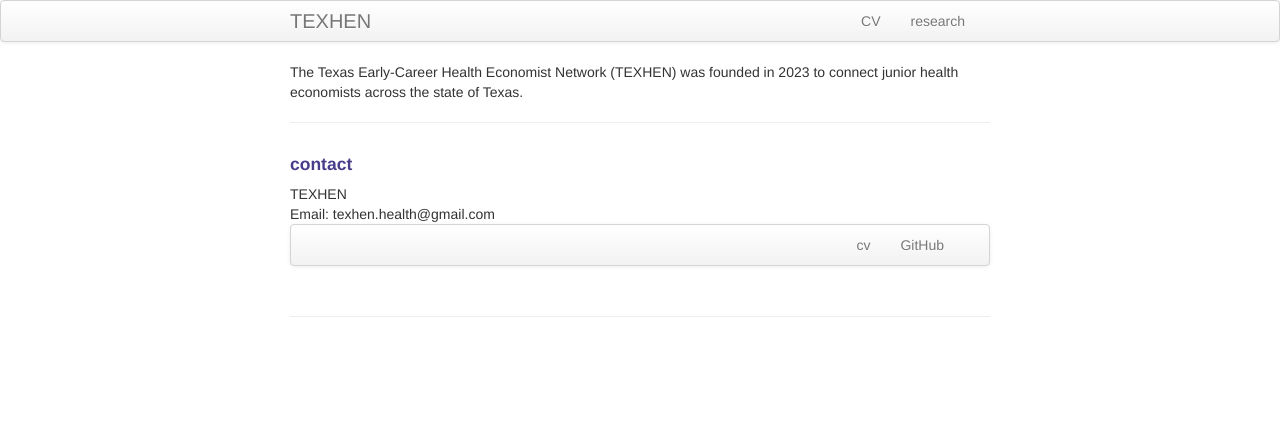
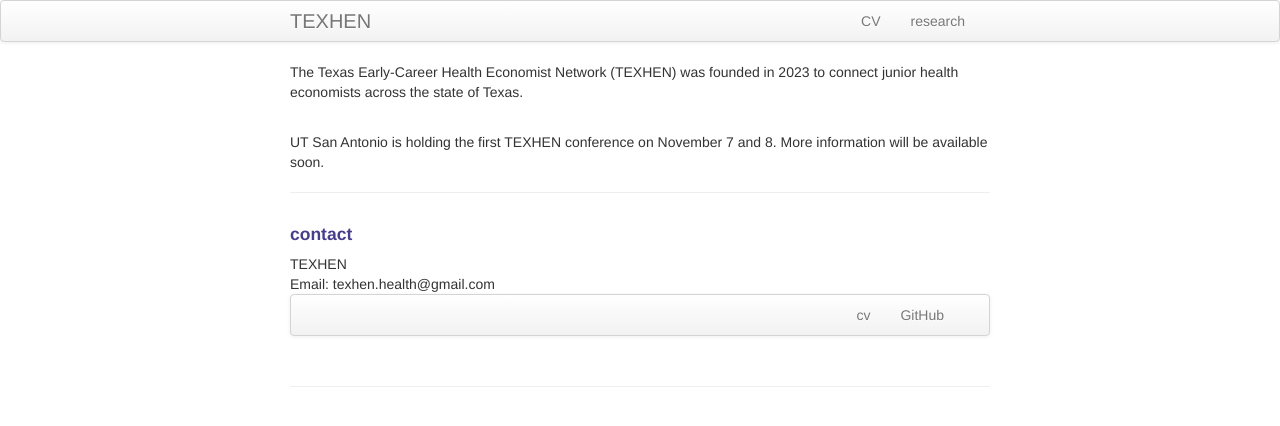
Before and after one commit to texhen/texhen.github.io, a Jekyll site: the page built from index.md, in a window 1280 px wide. Shown: the top 426 px of the page. Built offline with Jekyll 4.4.1, drawn with Linux system fonts in a browser that asks for light colours.

Commit message:
Update index.md

```diff
--- a/index.md
+++ b/index.md
@@ -6,6 +6,9 @@ keywords: health economics, Texas, TEXHEN, early-career
 ---
 
 The Texas Early-Career Health Economist Network (TEXHEN) was founded in 2023 to connect junior health economists across the state of Texas.
+
+<br/>
+UT San Antonio is holding the first TEXHEN conference on November 7 and 8. More information will be available soon.
 
 <!--[curriculum vitae ![CV as pdf]({{ BASE_PATH }}/pages/icons16/pdf-icon.png)]({{ BASE_PATH }}/assets/CV.pdf)<br/> -->
 
```
